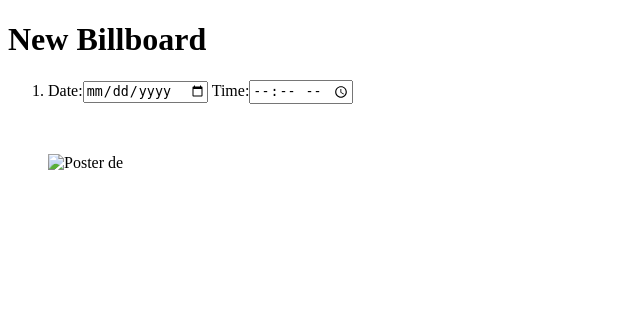
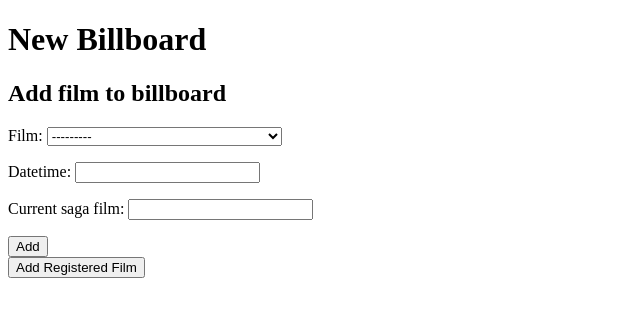
Before and after one commit to Computer-Engineering-UdL/Cine-en-Casa, a Django app: page /billboard/create/ in a window 1280 px wide. Shown: the part 26-343 px from the top of the page, without its empty margins (0-640 px from the left). Run offline with Django 5.2, Linux system fonts and the light colour scheme; data comes from the database, SQL or seed files in the repository.

Commit message:
fix: create_billboard
(not quite fixed yet)

```diff
--- a/templates/create_billboard.html
+++ b/templates/create_billboard.html
@@ -7,10 +7,20 @@
 {% block content %}
     <h1>New Billboard</h1>
 
+    <h2>Add film to billboard</h2>
+    <form method="post">
+        {% csrf_token %}
+        {{ form.as_p }}
+        <button type="submit">Add</button>
+    </form>
+
+    <button type="button" onclick="location.href='{% url 'list_films' %}'">Add Registered Film</button>
+
     <ol>
+        {% for film in films %}
             <li>
                 <div class="film">
-                <h2>{{ film.title }}</h2>
+                    <img src="{{ film.poster.url }}" alt="Poster de {{ film.title }}">
                     <div class="date&info">
                         <div class="billboard-date">
                             <label>Date:<input type="date"></label>
@@ -18,6 +28,7 @@
                         </div>
                         <div class="brief-info">
                             <p>{{ film.duration }}</p>
+                            <p>{{ film.platform }}</p>
                             <div>
                                 <p>{{ film.release_year }}</p>
                                 <img width="10" src="{{ film.country.flag }}" alt="{{ film.country }}">
@@ -25,8 +36,19 @@
                             <p>{{ film.type }}</p>
                         </div>
                     </div>
-                <img src="{{ film.poster.url }}" alt="Poster de {{ film.title }}">
+                    <div class="film-details">
+                        <h2>{{ film.title }}</h2>
+                        <p>{{ film.synopsis }}</p>
+                        <div>
+                            <p>{{ film.saga.name }}</p>
+                            <p>{{ film.current_saga_film }}</p>
+                            <p>{{ film.saga.total_films }}</p>
+                        </div>
+                        <ul>{{ film.genre }}</ul>
+                        <ul>{{ film.language_version }}</ul>
+                    </div>
                 </div>
             </li>
+        {% endfor %}
     </ol>
 {% endblock content %}
```
Lines whose indentation alone changed are shown as unchanged.
